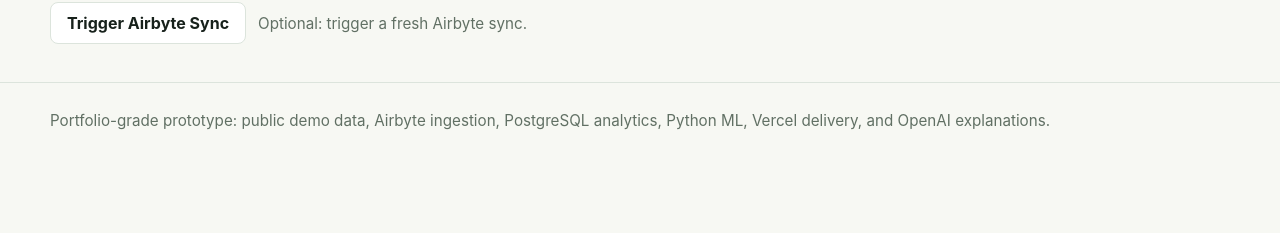
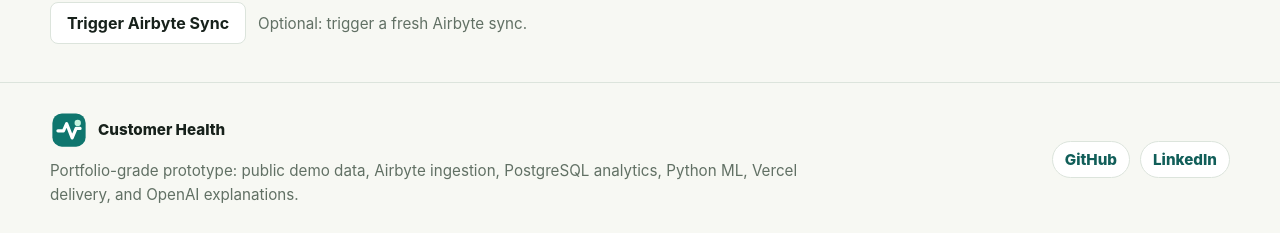
Before and after one commit to JenohJOHNSON/CustomerHealthCare, a Next.js app: page / in a window 1280 px wide. Shown: the part 2115-2348 px from the top of the page. Before the commit the page ends 2273 px from the top, so only its background shows below. Built offline with nearby package versions, Linux system fonts and the light colour scheme; no server answers; the database is empty.

Commit message:
Add site logo and profile footer links

```diff
--- /dev/null
+++ b/app/components/SiteFooter.tsx
@@ -0,0 +1,51 @@
+import { hrefWithLang, type Lang } from "@/lib/i18n";
+import SiteLogo from "./SiteLogo";
+
+const profileLinks = {
+  github: "https://github.com/JenohJOHNSON",
+  linkedin: "https://fr.linkedin.com/in/jenohjohnson",
+};
+
+const labels = {
+  en: {
+    brand: "Customer Health",
+    description:
+      "Portfolio-grade prototype: public demo data, Airbyte ingestion, PostgreSQL analytics, Python ML, Vercel delivery, and OpenAI explanations.",
+    links: "Profile links",
+    github: "GitHub",
+    linkedin: "LinkedIn",
+  },
+  fr: {
+    brand: "Santé Client",
+    description:
+      "Prototype portfolio : données publiques, ingestion Airbyte, analyses PostgreSQL, ML Python, livraison Vercel et explications OpenAI.",
+    links: "Liens de profil",
+    github: "GitHub",
+    linkedin: "LinkedIn",
+  },
+};
+
+export default function SiteFooter({ lang = "en" }: { lang?: Lang }) {
+  const text = labels[lang];
+
+  return (
+    <footer className="footer">
+      <div className="container footer-inner">
+        <div className="footer-summary">
+          <a className="footer-brand" href={hrefWithLang("/", lang)}>
+            <SiteLogo label={text.brand} />
+          </a>
+          <p>{text.description}</p>
+        </div>
+        <nav className="footer-links" aria-label={text.links}>
+          <a href={profileLinks.github} rel="noreferrer" target="_blank">
+            {text.github}
+          </a>
+          <a href={profileLinks.linkedin} rel="noreferrer" target="_blank">
+            {text.linkedin}
+          </a>
+        </nav>
+      </div>
+    </footer>
+  );
+}
--- /dev/null
+++ b/app/components/SiteLogo.tsx
@@ -0,0 +1,20 @@
+export default function SiteLogo({ label }: { label: string }) {
+  return (
+    <span className="site-logo">
+      <span className="logo-mark" aria-hidden="true">
+        <svg className="logo-svg" viewBox="0 0 48 48" focusable="false">
+          <rect className="logo-bg" x="3" y="3" width="42" height="42" rx="12" />
+          <path
+            className="logo-pulse"
+            d="M10 25h7l4-9 7 18 5-12h5"
+            fill="none"
+            strokeLinecap="round"
+            strokeLinejoin="round"
+          />
+          <circle className="logo-dot" cx="35" cy="15" r="4" />
+        </svg>
+      </span>
+      <span className="logo-wordmark">{label}</span>
+    </span>
+  );
+}
--- a/app/components/SiteNav.tsx
+++ b/app/components/SiteNav.tsx
@@ -1,4 +1,5 @@
 import { hrefWithLang, type Lang } from "@/lib/i18n";
+import SiteLogo from "./SiteLogo";
 
 const labels = {
   en: {
@@ -37,7 +38,7 @@
     <header className="site-header">
       <nav className="container site-nav" aria-label={text.navigation}>
         <a className="brand" href={hrefWithLang("/", lang)}>
-          {text.brand}
+          <SiteLogo label={text.brand} />
         </a>
         <div className="nav-actions">
           <div className="nav-links">
--- a/app/customers/page.tsx
+++ b/app/customers/page.tsx
@@ -1,3 +1,4 @@
+import SiteFooter from "../components/SiteFooter";
 import SiteNav from "../components/SiteNav";
 import {
   getPageLang,
@@ -511,6 +512,8 @@
           )}
         </div>
       </section>
+
+      <SiteFooter lang={lang} />
     </main>
   );
 }
--- a/app/globals.css
+++ b/app/globals.css
@@ -68,7 +68,46 @@
 }
 
 .brand {
+  display: inline-flex;
+  align-items: center;
   font-size: 1rem;
+}
+
+.site-logo {
+  display: inline-flex;
+  align-items: center;
+  gap: 10px;
+  color: inherit;
+}
+
+.logo-mark {
+  display: inline-flex;
+  width: 38px;
+  height: 38px;
+  flex: 0 0 auto;
+}
+
+.logo-svg {
+  width: 100%;
+  height: 100%;
+}
+
+.logo-bg {
+  fill: var(--accent);
+}
+
+.logo-pulse {
+  stroke: #ffffff;
+  stroke-width: 4;
+}
+
+.logo-dot {
+  fill: #c7f4df;
+}
+
+.logo-wordmark {
+  color: inherit;
+  line-height: 1.05;
 }
 
 .nav-actions,
@@ -700,6 +739,54 @@
   font-size: 0.95rem;
 }
 
+.footer-inner {
+  display: flex;
+  align-items: center;
+  justify-content: space-between;
+  gap: 24px;
+}
+
+.footer-summary {
+  display: grid;
+  max-width: 760px;
+  gap: 10px;
+}
+
+.footer-summary p {
+  margin: 0;
+  line-height: 1.6;
+}
+
+.footer-brand {
+  display: inline-flex;
+  width: fit-content;
+  color: var(--ink);
+  text-decoration: none;
+  font-weight: 850;
+}
+
+.footer-links {
+  display: flex;
+  flex-wrap: wrap;
+  justify-content: flex-end;
+  gap: 10px;
+}
+
+.footer-links a {
+  border: 1px solid var(--border);
+  border-radius: 999px;
+  padding: 8px 12px;
+  color: var(--accent-strong);
+  background: #ffffff;
+  text-decoration: none;
+  font-weight: 800;
+}
+
+.footer-links a:hover {
+  border-color: rgba(15, 118, 110, 0.42);
+  background: var(--surface-soft);
+}
+
 @media (max-width: 820px) {
   .container {
     width: min(100% - 28px, 1180px);
@@ -716,13 +803,15 @@
 
   .site-nav,
   .nav-actions,
+  .footer-inner,
   .modal-heading,
   .section-heading {
     align-items: flex-start;
     flex-direction: column;
   }
 
-  .nav-links {
+  .nav-links,
+  .footer-links {
     justify-content: flex-start;
   }
 
--- a/app/page.tsx
+++ b/app/page.tsx
@@ -1,6 +1,7 @@
 import AirbyteSyncButton from "./components/AirbyteSyncButton";
 import Chatbot from "./components/Chatbot";
 import ChurnDrivers from "./components/ChurnDrivers";
+import SiteFooter from "./components/SiteFooter";
 import SiteNav from "./components/SiteNav";
 import {
   getPageLang,
@@ -82,8 +83,6 @@
       "Churn drivers will appear here after model training writes analytics.churn_drivers.",
     chatbotTitle: "Airbyte Data Chatbot",
     operationsTitle: "Airbyte Operations",
-    footer:
-      "Portfolio-grade prototype: public demo data, Airbyte ingestion, PostgreSQL analytics, Python ML, Vercel delivery, and OpenAI explanations.",
     headers: {
       customerId: "Customer ID",
       churnProbability: "Churn Probability",
@@ -178,8 +177,6 @@
       "Les facteurs de churn apparaîtront ici après l'écriture de analytics.churn_drivers par le modèle.",
     chatbotTitle: "Chatbot de données Airbyte",
     operationsTitle: "Opérations Airbyte",
-    footer:
-      "Prototype portfolio : données publiques, ingestion Airbyte, analyses PostgreSQL, ML Python, livraison Vercel et explications OpenAI.",
     headers: {
       customerId: "ID client",
       churnProbability: "Probabilité de churn",
@@ -541,9 +538,7 @@
         </div>
       </section>
 
-      <footer className="footer">
-        <div className="container">{copy.footer}</div>
-      </footer>
+      <SiteFooter lang={lang} />
     </main>
   );
 }
```
Also changed, not shown: app/about/page.tsx (+2 -7 lines).
